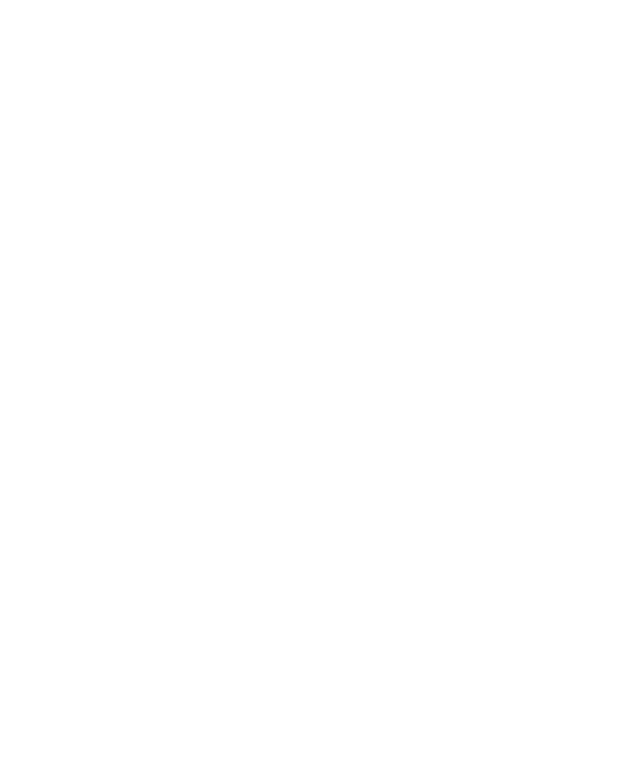
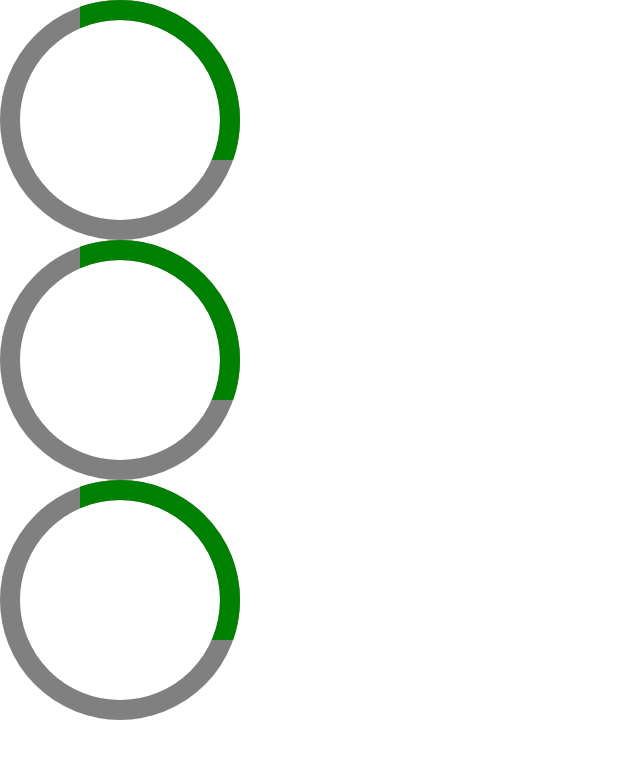
Before and after one commit to mica-gd-430-kutil/fit-awwwards.com, a plain HTML site: page index.html in a window 1280 px wide. Shown: the whole page, without its empty margins (0-640 px from the left). Drawn offline with nearby package versions, Linux system fonts and the light colour scheme.

Commit message:
css charts

```diff
--- a/css/main.css
+++ b/css/main.css
@@ -97,11 +97,73 @@
    Author's custom styles
    ========================================================================== */
 
+/*
+.pie-slice {
+	height: 80px;
+	background-color: aqua;
+}
+
+.pie-fill {
+	display: inline-block;
+	width: 80%;
+	height: 80px;
+	background-color: pink;
+}
+*/
+
+.pie,
+.pie-slice {
+	position: relative;
+}
+
+.pie-slice,
+.pie-fill {
+	border-radius: 100%;
+}
+
+.pie-slice {
+	width: 200px;
+	height: 200px;
+	border: 20px solid grey;
+}
+
+
+.pie-fill {
+	position: absolute;
+	top: -20px;
+	left: -20px;
+	width: 200px;
+	height: 200px;
+	border: 20px solid green;
+	clip: rect(0, 160px, 160px, 0);
+	-webkit-transform: rotate(90deg);
+	        transform: rotate(90deg);
+}
 
 
 
-
-
+/*
+position
+ - position:
+ - top: etc.
+display
+ - display: block, etc.
+ - overflow
+dimensions
+ - width
+ - height
+ - padding
+ - margin
+font related stuff
+ - font-family
+ - font-size
+Styling
+ - color
+ - border
+ - background
+css3 stuff
+ - transforms, etc.
+*/
 
 
 
--- a/index.html
+++ b/index.html
@@ -31,7 +31,15 @@
 
         <div class="pie">
         	<div class="pie-slice">
-        		<pie-fill></pie-fill>
+        		<div class="pie-fill"></div>
+        	</div><!-- /.pie-slice -->
+
+        	<div class="pie-slice">
+        		<div class="pie-fill"></div>
+        	</div><!-- /.pie-slice -->
+
+        	<div class="pie-slice">
+        		<div class="pie-fill"></div>
         	</div><!-- /.pie-slice -->
         </div><!-- /.pie -->
 
```
